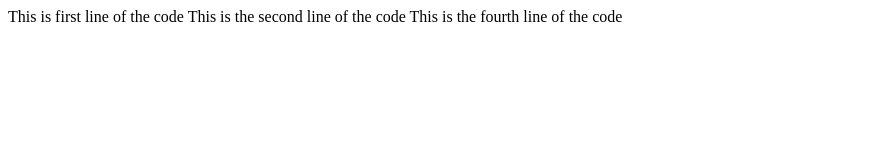
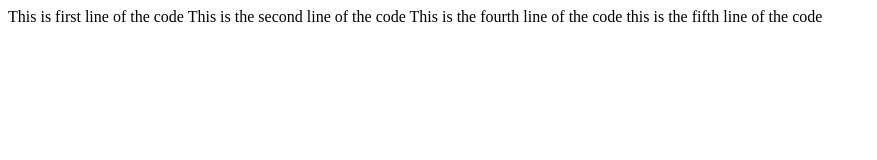
Before and after one commit to jaypawar23/practice-709, a plain HTML site: page index.html in a window 1280 px wide. Shown: the whole page, without its empty margins (0-877 px from the left). Drawn offline with Linux system fonts and the light colour scheme.

Commit message:
this id fidth commit v5

```diff
--- a/index.html
+++ b/index.html
@@ -11,3 +11,4 @@
 This is the second line of the code
 </html>
 This is the fourth line of the code
+this is the fifth line of the code
```
